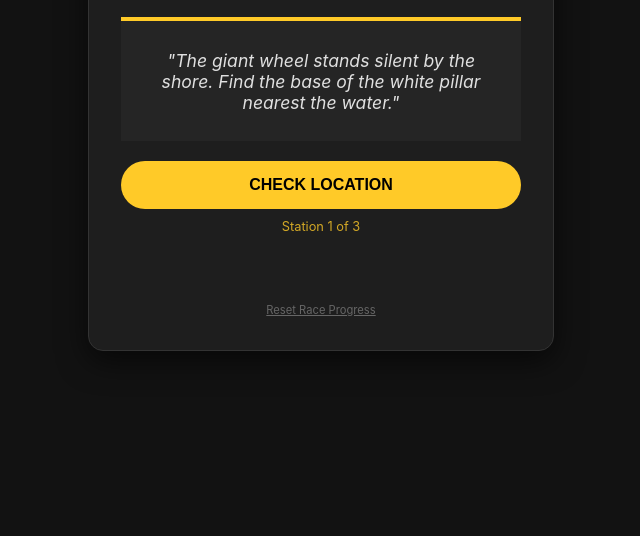
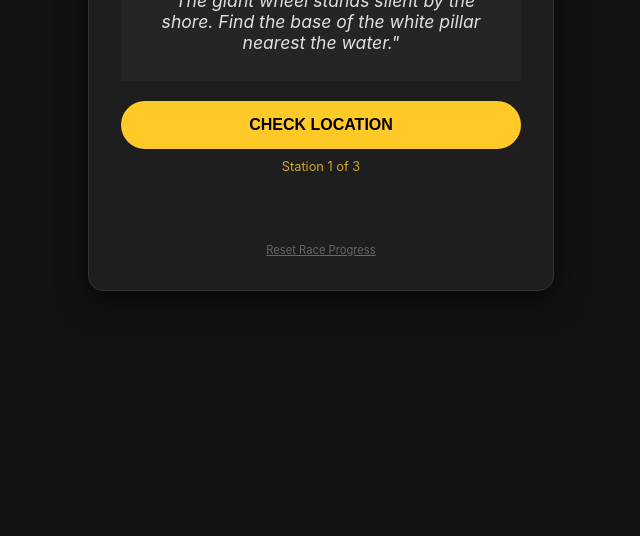
Before and after one commit to cluey-source/amazr, a plain HTML site: page index.html in a window 1280 px wide. Shown: the part 304-840 px from the top of the page, without its empty margins (319-959 px from the left). After the commit the page ends 800 px from the top, so only its background shows below. Drawn offline with Linux system fonts and the light colour scheme.

Commit message:
slight mod number 2

```diff
--- a/index.html
+++ b/index.html
@@ -15,6 +15,10 @@ enable precise location through apps for chrome on android (else location close
     <meta name="viewport" content="width=device-width, initial-scale=1.0">
     <title>AMAZR: Field Challenge</title>
     <style>
+		html, body {
+		  margin: 0;
+		  padding: 0;
+		}
         body {
             font-family: -apple-system, BlinkMacSystemFont, "Segoe UI", Roboto, sans-serif;
             background-color: #121212;
@@ -23,9 +27,10 @@ enable precise location through apps for chrome on android (else location close
             flex-direction: column;
             align-items: center;
             justify-content: center;
-            min-height: 100vh;
+            min-height: 90vh;
             margin: 0;
-            padding: 20px;
+            padding-left: 20px;
+			padding-right: 20px;
             text-align: center;
         }
         .card {
```
